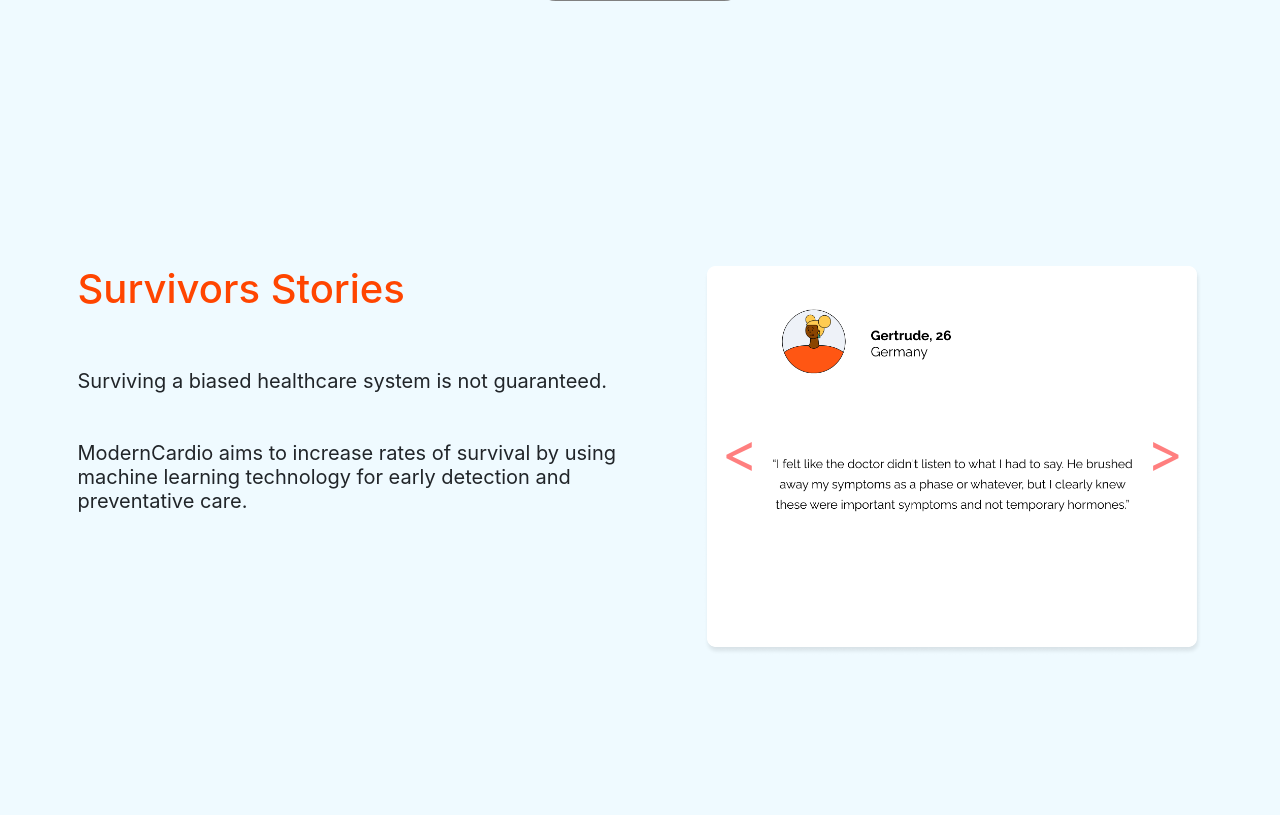
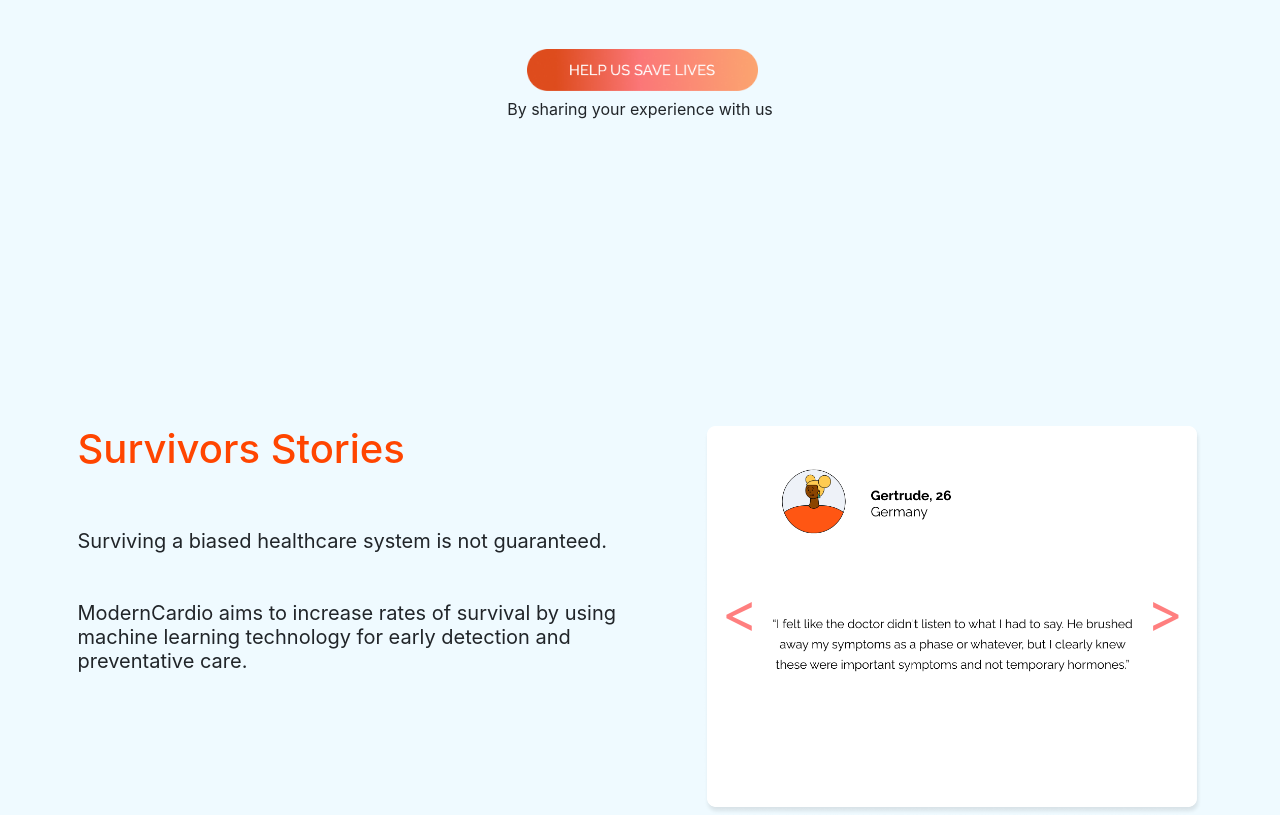
Before and after one commit to sachinbhoi29/moderncardio, a Django app: page / in a window 1280 px wide. Shown: the part 2136-2951 px from the top of the page. Run offline with Django 3.2, Linux system fonts and the light colour scheme; some libraries are stand-ins or nearby versions.

Commit message:
updated landing page

```diff
--- a/templates/index.html
+++ b/templates/index.html
@@ -106,10 +106,10 @@
                 <br>
                 <br>
                 <!-- <a class="btn btn-primary" style="text-align: left;  margin-right: 70%; border-radius: 20px;" href="https://digitalproductschool.typeform.com/to/HSMK4SCB"> &nbsp; &nbsp; &nbsp; &nbsp;&nbsp; HELP US SAVE LIVES &nbsp;&nbsp;&nbsp;&nbsp;&nbsp;&nbsp;&nbsp;</a> -->
+
                 <div style="position: absolute; width: 18%; margin-left: 2%;">
                     <a href="https://form.typeform.com/to/HSMK4SCB?typeform-medium=embed-snippet"><img src="static/Button-HelpUs-Shorter.png" alt="HTML tutorial" style="height:42px;"></a>
-                </div>
-
+                </div> <br> <br> <p style="text-align: left; margin-left: 3.5%;">By sharing your experience with us</p>
                 <!-- # help us save lives button -->
                 <!-- <div style="text-align:center;"> <a style="text-align: left;  margin-right: 70%; border-radius: 20px;" class="typeform-share btn btn-primary" href="https://form.typeform.com/to/HSMK4SCB?typeform-medium=embed-snippet" data-mode="popup" style="display:inline-block;text-decoration:none;background-color:#0445AF;color:white;cursor:pointer;font-family:Helvetica,Arial,sans-serif;font-size:20px;line-height:50px;text-align:center;margin:0;height:50px;padding:0px 33px;border-radius:25px;max-width:100%;white-space:nowrap;overflow:hidden;text-overflow:ellipsis;font-weight:bold;-webkit-font-smoothing:antialiased;-moz-osx-font-smoothing:grayscale;" data-size="100" target="_blank">&nbsp; &nbsp; &nbsp; &nbsp;&nbsp; HELP US SAVE LIVES &nbsp;&nbsp;&nbsp;&nbsp;&nbsp;&nbsp;&nbsp;</a> </div> <script> (function() { var qs,js,q,s,d=document, gi=d.getElementById, ce=d.createElement, gt=d.getElementsByTagName, id="typef_orm_share", b="https://embed.typeform.com/"; if(!gi.call(d,id)){ js=ce.call(d,"script"); js.id=id; js.src=b+"embed.js"; q=gt.call(d,"script")[0]; q.parentNode.insertBefore(js,q) } })() </script> -->
         </div>
@@ -150,7 +150,11 @@
         <br>
         <br>
 
-        <a class="btn btn-primary" style="text-align: center;  margin-right: 0%; border-radius: 20px;" href="https://digitalproductschool.typeform.com/to/HSMK4SCB"> &nbsp; &nbsp; &nbsp; &nbsp;&nbsp; LEARN MORE &nbsp;&nbsp;&nbsp;&nbsp;&nbsp;&nbsp;&nbsp;</a>
+        <!-- <a class="btn btn-primary" style="text-align: center;  margin-right: 0%; border-radius: 20px;" href="https://digitalproductschool.typeform.com/to/HSMK4SCB"> &nbsp; &nbsp; &nbsp; &nbsp;&nbsp; LEARN MORE &nbsp;&nbsp;&nbsp;&nbsp;&nbsp;&nbsp;&nbsp;</a> <br> -->
+        <div style="position: absolute; width: 18%; margin-left: 40%;">
+            <a href="https://form.typeform.com/to/HSMK4SCB?typeform-medium=embed-snippet"><img src="static/Button-HelpUs-Shorter.png" alt="HTML tutorial" style="height:42px;"></a>
+        </div> <br> <br> <p style="text-align: center; margin-left: 0%;">By sharing your experience with us</p>
+
 
         <br>
         <br><br>
@@ -200,11 +204,11 @@
               </div>
 
 
-              <div class="carousel-item">
+              <!-- <div class="carousel-item">
                 <img src="/static/Nicole_T_Testimonial_Card.png" class="d-block w-100" alt="...">
                 <div class="carousel-caption d-none d-md-block">
                 </div>
-              </div>
+              </div> -->
 
 
               <div class="carousel-item">
```
